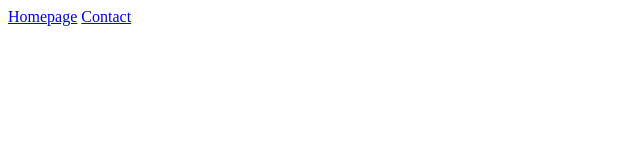
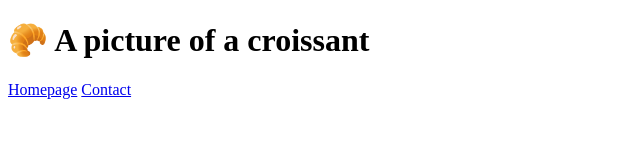
Before and after one commit to Morenibose/multiple-pages-static-website, a plain HTML site: page photo.html in a window 1280 px wide. Shown: the whole page, without its empty margins (0-640 px from the left). Drawn offline with Linux system fonts and the light colour scheme.

Commit message:
Created the CSS file and updated the photo page

```diff
--- a/photo.html
+++ b/photo.html
@@ -7,6 +7,7 @@
     <title>Photo</title>
   </head>
   <body>
+    <h1>🥐 A picture of a croissant</h1>
     <a href="/">Homepage</a>
     <a href="/contact.html">Contact</a>
   </body>
```
Also changed, not shown: css/styles.css (added).
